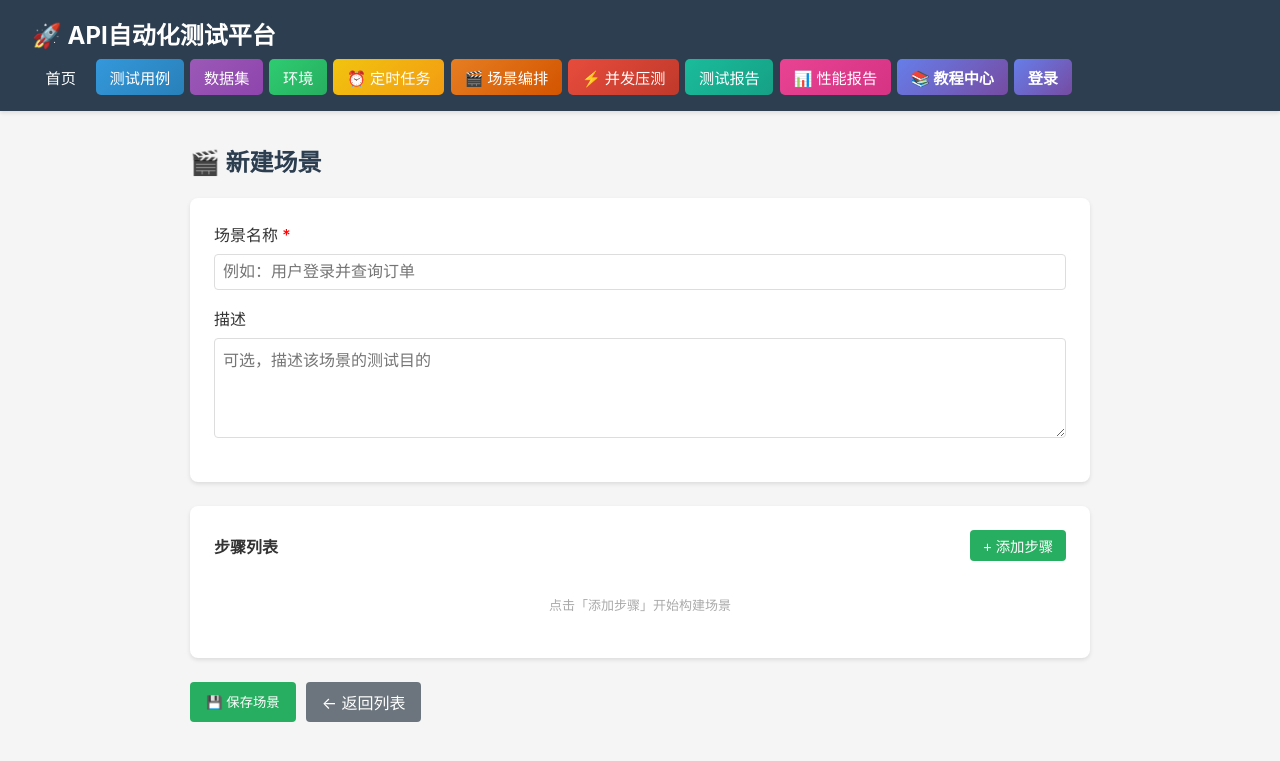
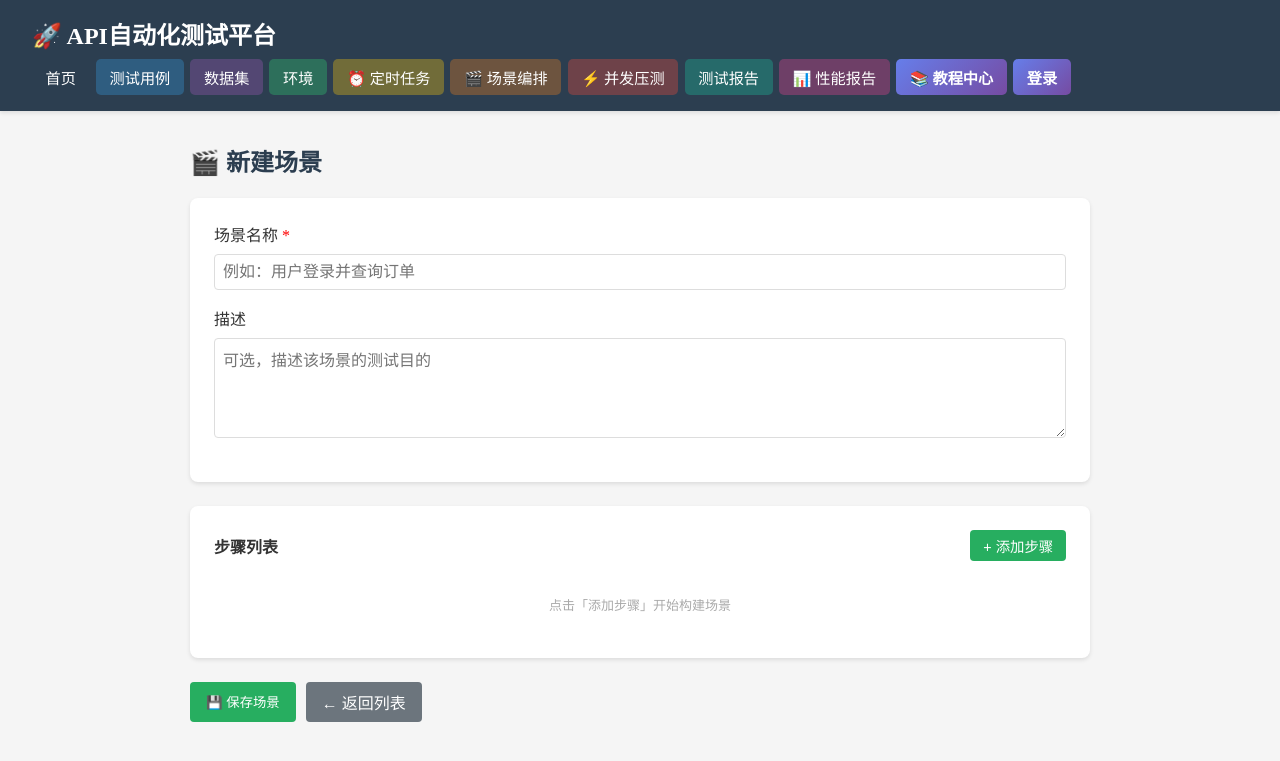
Before and after one commit to IULUIN/api-testing-platform, a Flask app: page /scenarios/add in a window 1280 px wide. Shown: the top 761 px of the page. Run offline with Flask 3, Linux system fonts and the light colour scheme; data that the repository does not hold is empty.

Commit message:
导航栏改为浅色按钮+字体改宋体

```diff
--- a/templates/base.html
+++ b/templates/base.html
@@ -14,7 +14,7 @@
         }
 
         body {
-            font-family: -apple-system, BlinkMacSystemFont, "Segoe UI", "Microsoft YaHei", "微软雅黑", "PingFang SC", "Hiragino Sans GB", sans-serif;
+            font-family: "SimSun", "宋体", serif;
             background: #f5f5f5;
             color: #333;
             text-rendering: optimizeLegibility;
@@ -46,23 +46,21 @@
             border-radius: 5px;
             transition: all 0.2s;
             font-size: 0.95rem;
-            font-weight: 500;
         }
 
         .navbar nav a:hover {
-            transform: translateY(-1px);
-            box-shadow: 0 2px 8px rgba(0,0,0,0.2);
+            background: rgba(255,255,255,0.2);
         }
 
-        /* 导航按钮渐变颜色 */
-        .nav-test { background: linear-gradient(135deg, #3498db, #2980b9); }
-        .nav-data { background: linear-gradient(135deg, #9b59b6, #8e44ad); }
-        .nav-env { background: linear-gradient(135deg, #2ecc71, #27ae60); }
-        .nav-task { background: linear-gradient(135deg, #f1c40f, #f39c12); }
-        .nav-scene { background: linear-gradient(135deg, #e67e22, #d35400); }
-        .nav-load { background: linear-gradient(135deg, #e74c3c, #c0392b); }
-        .nav-report { background: linear-gradient(135deg, #1abc9c, #16a085); }
-        .nav-perf { background: linear-gradient(135deg, #e84393, #d63384); }
+        /* 导航按钮浅色 */
+        .nav-test { background: rgba(52, 152, 219, 0.35); }
+        .nav-data { background: rgba(155, 89, 182, 0.35); }
+        .nav-env { background: rgba(46, 204, 113, 0.35); }
+        .nav-task { background: rgba(241, 196, 15, 0.35); }
+        .nav-scene { background: rgba(230, 126, 34, 0.35); }
+        .nav-load { background: rgba(231, 76, 60, 0.35); }
+        .nav-report { background: rgba(26, 188, 156, 0.35); }
+        .nav-perf { background: rgba(232, 67, 147, 0.35); }
 
         .container {
             max-width: 1200px;
```
